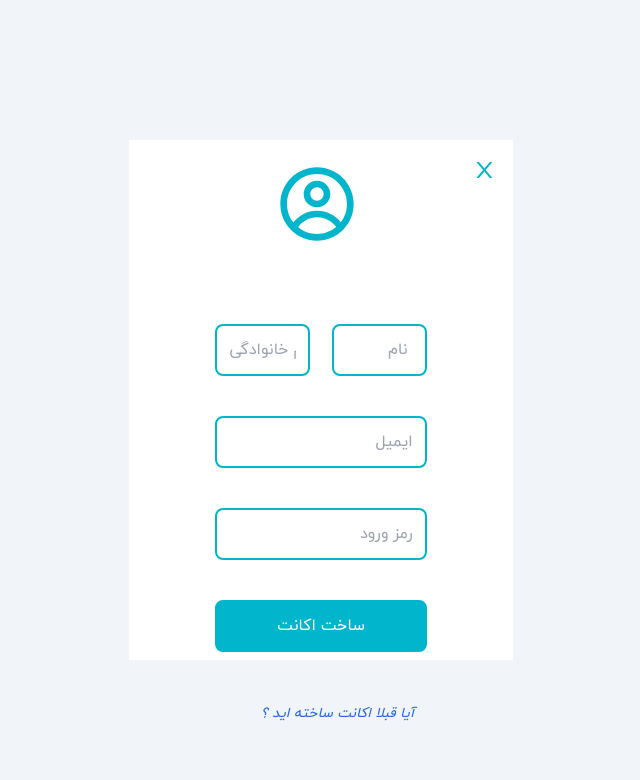
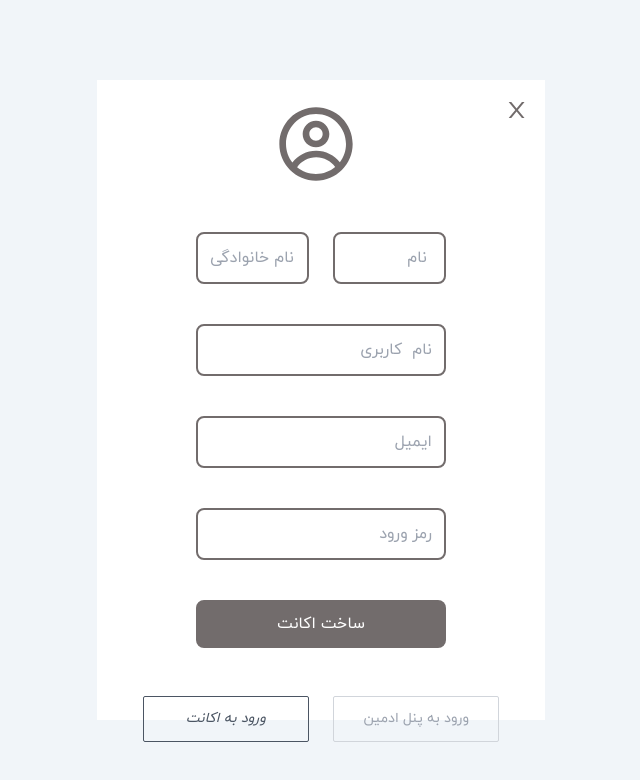
Before and after one commit to MohammadSobhanSaffary/Online_Shope_Project, a Next.js app: page /authentication/SignIn in a window 1280 px wide. Shown: the top 780 px of the page, without its empty margins (319-959 px from the left). Built offline with nearby package versions, Linux system fonts and the light colour scheme; data requests are answered from the project's data file.

Commit message:
the Login and sign in logic completed and now the usees names  show  beside the profile icon after login or sign in

```diff
--- a/db.json
+++ b/db.json
@@ -572,11 +572,20 @@
     ],
     "users": [
         {
+            "fName": "سبحان",
+            "lName": "صفاری",
             "userName": "mss",
-            "fName":"سبحان",
-            "lName":"صفاری",
             "email": "ali@gmail.com",
-            "password": "138112345"
+            "password": "138112345",
+            "id": "1"
+        },
+        {
+            "fName": "ali",
+            "lName": "mohammady",
+            "userName": "am67",
+            "email": "ali@gmail.com",
+            "password": "12345",
+            "id": "7If0wwY"
         }
     ]
 }
--- a/pages/authentication/Login.jsx
+++ b/pages/authentication/Login.jsx
@@ -5,6 +5,7 @@ import Link from 'next/link';
 import axios from 'axios';
 import { useRouter } from 'next/router';
 import { useDispatch } from 'react-redux';
+import { setUser } from '../../redux/slices/userLogin';
 
 function Login({ data }) {
     const router = useRouter();
@@ -15,40 +16,36 @@ function Login({ data }) {
             userName: '',
             password: ''
         },
-        isInfoValied: '  ',
+        isInfoValied: '',
     });
 
     const handleSubmit = (e) => {
         e.preventDefault();
-        console.log(data);
-        console.log(state)
         data.map(el => {
             if (el.userName === state.user.userName && el.password === state.user.password) {
                 setState({
-                    user: state.user,
-                    isInfoValied: true,
+                  user:el,
+                  isInfoValied:state.isInfoValied
                 })
+                dispatch(setUser(el))
                 router.back();
             }
+            else{
+              null
+            }
+        }  );
 
-            else {
-                setState({
-                    user: state.user,
-                    isInfoValied: false,
-                })
-
-            }
-        })
-
-    }
+  (data.filter(el=>(el.userName === state.user.userName && el.password === state.user.password))).length?'':setState({
+    user:state.user,
+    isInfoValied:false
+})
+        }
 
 
 
 
 
     return (
-
-
         <div className=' w-full  h-full  '>
 
             <div className=' flex  items-center justify-center h-screen py-3  bg-slate-100 '>
@@ -56,7 +53,7 @@ function Login({ data }) {
                     <div className=' flex '>
                         <div className='flex flex-col justify-center items-center gap-2 ml-4 w-full'>
                             <CgProfile className=' w-20 h-20  mt-2 text-[#00B5CC]' />
-                            <i className={(state.isInfoValied) ? 'hidden' : 'text-red-500 text-center text-lg'}>اطلاعات ورودی شما صحیح نمی باشد</i>
+                            <i className={(state.isInfoValied === false) ? 'text-red-500 text-center text-lg' : 'hidden'}>اطلاعات ورودی شما صحیح نمی باشد</i>
 
                         </div>
                         <Link href='/'>
@@ -87,7 +84,6 @@ function Login({ data }) {
                         </form>
                         <div className='flex flex-col items-center justify-between gap-6'>
                             <Link href='/authentication/SignIn'><i className=' w-[80%] md:w-[50%]  border-[1px] border-blue-600 text-blue-600 text-sm  cursor-pointer text-center p-3'> ثبت نام </i></Link>
-
                             <Link href='/admin/Login'><a className='text-center text-sm self-center w-[80%] md:w-[50%] p-3 rounded-sm cursor-pointer text-blue-400 border-[1px] border-blue-300 '>  ورود به پنل ادمین      </a></Link>
                         </div>
                     </div>
@@ -96,20 +92,12 @@ function Login({ data }) {
 
 
 
+
         </div >
-
-
-
-
-
     )
 }
 
 export default Login
-
-
-
-
 
 export async function getStaticProps() {
 
--- a/pages/authentication/SignIn.jsx
+++ b/pages/authentication/SignIn.jsx
@@ -1,41 +1,151 @@
-import React from 'react'
+import React, { useState } from 'react'
 import { CgProfile } from 'react-icons/cg';
 import { AiOutlineClose } from 'react-icons/ai';
 import Link from 'next/link';
+import { useRouter } from 'next/router';
+import { useDispatch } from 'react-redux';
+import { setUser } from '../../redux/slices/userLogin';
+import axios from 'axios';
 
-function SignIn() {
-  return (
+function SignIn({ data }) {
+  const router = useRouter();
+  const dispatch = useDispatch();
+  const [state, setState] = useState({
+    user: {
+      fName: '',
+      lName: '',
+      userName: '',
+      email: '',
+      password: '',
+      id: Date.now()
+    },
+    validation: '  ',
+  });
+
+  const handleSignIn = (e) => {
+    e.preventDefault();
+    if (!data.filter(el => el.userName === state.user.userName || el.fName === state.user.fName).length) {
+      dispatch(setUser(state.user));
+      setState({
+        user: state.user,
+        validation: true
+      });
+      axios.post('http://localhost:4000/users', state.user);
+      router.push('/');
+    }
+
+    else {
+      setState({
+        user: state.user,
+        validation: false
+      });
+    }
+  }
 
 
+
+
+
+  return (
     <div className=' w-full  h-full  '>
 
       <div className=' flex  items-center justify-center h-screen  bg-slate-100 '>
-        <div className='  2xl:w-[24%] xl:w-[30%] lg:w-[40%] md:w-[50%]  md:h-[65%]  h-[70%] w-[90%]    flex flex-col gap-20   p-4 bg-white gap-'>
+        <div className='  2xl:w-[30%] xl:w-[35%] lg:w-[40%] md:w-[50%]    h-[80%] w-[90%]    flex flex-col gap-12   p-4 bg-white gap-' >
           <div className=' flex '>
             <div className='flex flex-col justify-center items-center gap-2 ml-4 w-full'>
-              <CgProfile className=' w-20 h-20  mt-2 text-[#00B5CC]' />
-              {/* <i className={(state.validation) ? 'hidden' : 'text-red-500 text-center text-lg'}>اطلاعات ورودی شما صحیح نمی باشد</i>
-                                */}
+              <CgProfile className=' w-20 h-20  mt-2 text-[#726c6c]' />
+              <i className={(state.validation) ? 'hidden' : 'text-red-500 text-center text-lg'}>  نام یا نام کاربری شما تکراریست!     </i>
+
             </div>
             <Link href='/'>
-              <AiOutlineClose className='w-7 h-7 cursor-pointer' fill='#00B5CC' />
+              <AiOutlineClose className='w-7 h-7 cursor-pointer text' fill='#726c6c' />
             </Link>
           </div>
 
 
+          <div className='flex flex-col gap-12'>
+            <form className='  flex flex-col  items-center gap-10' onSubmit={(e) => handleSignIn(e)}>
+              <div className='w-[90%] md:w-[60%] flex justify-between'>
+                <input className='border-[2px]  border-[#726c6c] w-[45%]   rounded-lg  text-right p-3 text-base outline-none focous:bg-[#fff] ' placeholder='نام خانوادگی ' required onChange={(e) => {
+                  setState({
+                    user: {
+                      fName: state.user.fName,
+                      lName: e.target.value,
+                      userName: state.user.userName,
+                      email: state.user.email,
+                      password: state.user.password,
+                    },
+                    validation: state.validation
 
-          <form className='  flex flex-col  items-center gap-10' >
-            <div className='w-[90%] md:w-[60%] flex justify-between'>
-              <input className='border-[2px]  border-[#00b5cc] w-[45%]   rounded-lg  text-right p-3 text-base outline-none focous:bg-[#fff] ' placeholder='نام خانوادگی ' />
-              <input className='border-[2px]  border-[#00b5cc] w-[45%]    rounded-lg  text-right p-3 text-base outline-none focous:bg-[#fff] ' placeholder='نام ' />
+                  })
+                }} />
+                <input className='border-[2px]  border-[#726c6c] w-[45%]    rounded-lg  text-right p-3 text-base outline-none focous:bg-[#fff] ' placeholder='نام ' required onChange={(e) => {
+                  setState({
+                    user: {
+                      fName: e.target.value,
+                      lName: state.user.lName,
+                      userName: state.user.userName,
+                      email: state.user.email,
+                      password: state.user.password,
+                    },
+                    validation: state.validation
+
+                  })
+                }} />
+              </div>
+              <input className='border-[2px]  border-[#726c6c] w-[90%] md:w-[60%]   rounded-lg  text-right p-3 text-base outline-none focous:bg-[#fff] ' placeholder=' نام  کاربری' required onChange={(e) => {
+                setState({
+                  user: {
+                    fName: state.user.fName,
+                    lName: state.user.lName,
+                    userName: e.target.value,
+                    email: state.user.email,
+                    password: state.user.password,
+
+                  },
+                  validation: state.validation
+
+                })
+              }} />
+              <input className='border-[2px] border-[#726c6c] w-[90%] md:w-[60%] rounded-lg text-right p-3 text-base outline-none focous:bg-white' placeholder=' ایمیل' type='email' required onChange={(e) => {
+                setState({
+                  user: {
+                    fName: state.user.fName,
+                    lName: state.user.lName,
+                    userName: state.user.userName,
+                    email: e.target.value,
+                    password: state.user.password,
+
+
+                  },
+                  validation: state.validation
+
+                })
+              }} />
+              <input className='border-[2px] border-[#726c6c] w-[90%] md:w-[60%] rounded-lg text-right p-3 text-base outline-none focous:bg-white' placeholder='رمز ورود' type='password' required minlength="5" onChange={(e) => {
+                setState({
+                  user: {
+                    fName: state.user.fName,
+                    lName: state.user.lName,
+                    userName: state.user.userName,
+                    email: state.user.email,
+                    password: e.target.value
+
+                  },
+                  validation: state.validation
+
+                })
+              }} />
+              <button className='bg-[#726c6c] text-white  w-[90%] md:w-[60%] py-3 self-center rounded-lg  ' >ساخت اکانت  </button>
+            </form>
+            <div className='flex md:flex-row flex-col items-center justify-center  gap-6'>
+              <Link href='/authentication/Login'><i className='w-[80%] md:w-[40%]  border-[1px] border-gray-600 text-gray-600 text-sm  cursor-pointer text-center p-3  rounded-sm'> ورود به اکانت </i></Link>
+              <Link href='/admin/Login'><a className='text-center text-sm self-center w-[80%] md:w-[40%] p-3 rounded-sm cursor-pointer text-gray-400 border-[1px] border-gray-300 '>  ورود به پنل ادمین      </a></Link>
             </div>
-            <input className='border-[2px] border-[#00b5cc] w-[90%] md:w-[60%] rounded-lg text-right p-3 text-base outline-none focous:bg-white' placeholder=' ایمیل' />
-            <input className='border-[2px] border-[#00b5cc] w-[90%] md:w-[60%] rounded-lg text-right p-3 text-base outline-none focous:bg-white' placeholder='رمز ورود' type='password' />
-            <button className='bg-[#00b5cc] text-white border-[2px] border-[#00b5cc] w-[90%] md:w-[60%] py-3 self-center rounded-lg  ' >ساخت اکانت  </button>
-            <Link href='/authentication/Login'><i className='w-[90%] md:w-[60%]  text-blue-600 text-sm  cursor-pointer text-right p-3'>آیا قبلا اکانت ساخته اید ؟ </i></Link>
-          </form>
+          </div>
         </div>
       </div>
+
 
 
     </div >
@@ -44,17 +154,15 @@ function SignIn() {
 
   )
 }
+export default SignIn
 
+export async function getStaticProps() {
 
-
-
-
-
-
-
-
-
-
-
-
-export default SignIn
+  const res = await axios.get(`http://localhost:4000/users`)
+  const data = await res.data
+  return {
+    props: {
+      data
+    }
+  }
+}
--- a/redux/store.js
+++ b/redux/store.js
@@ -6,6 +6,6 @@ import user from './slices/userLogin';
 export const store = configureStore({
     reducer: {
         isLoginValied: adminloginValidation,
-         UserInfo :user ,
+         userInfo :user ,
     }
 })
```
Also changed, not shown: components/Header.jsx (+13 -7 lines), 1 other file (tests, documents, lock files or other folders).
